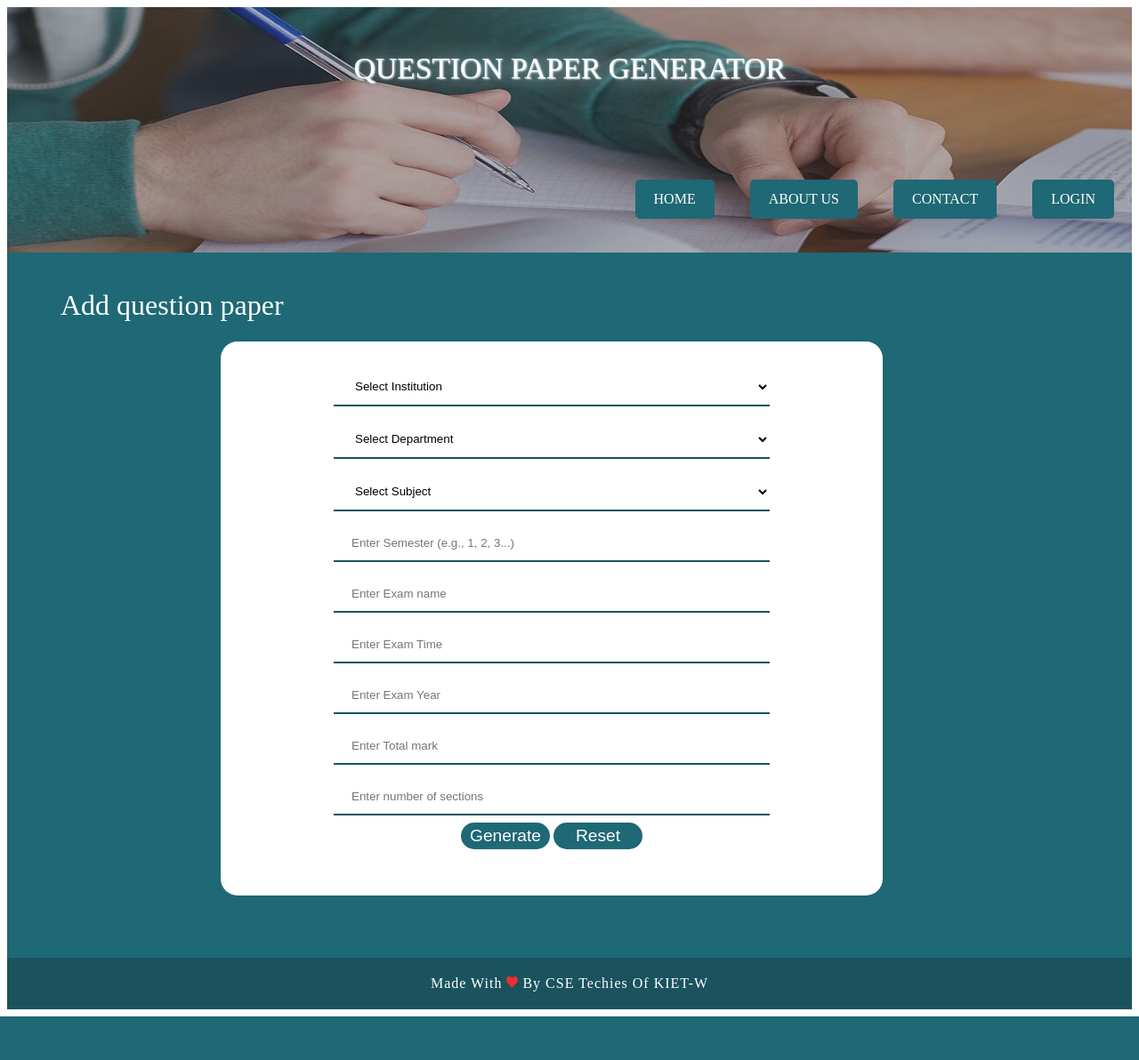
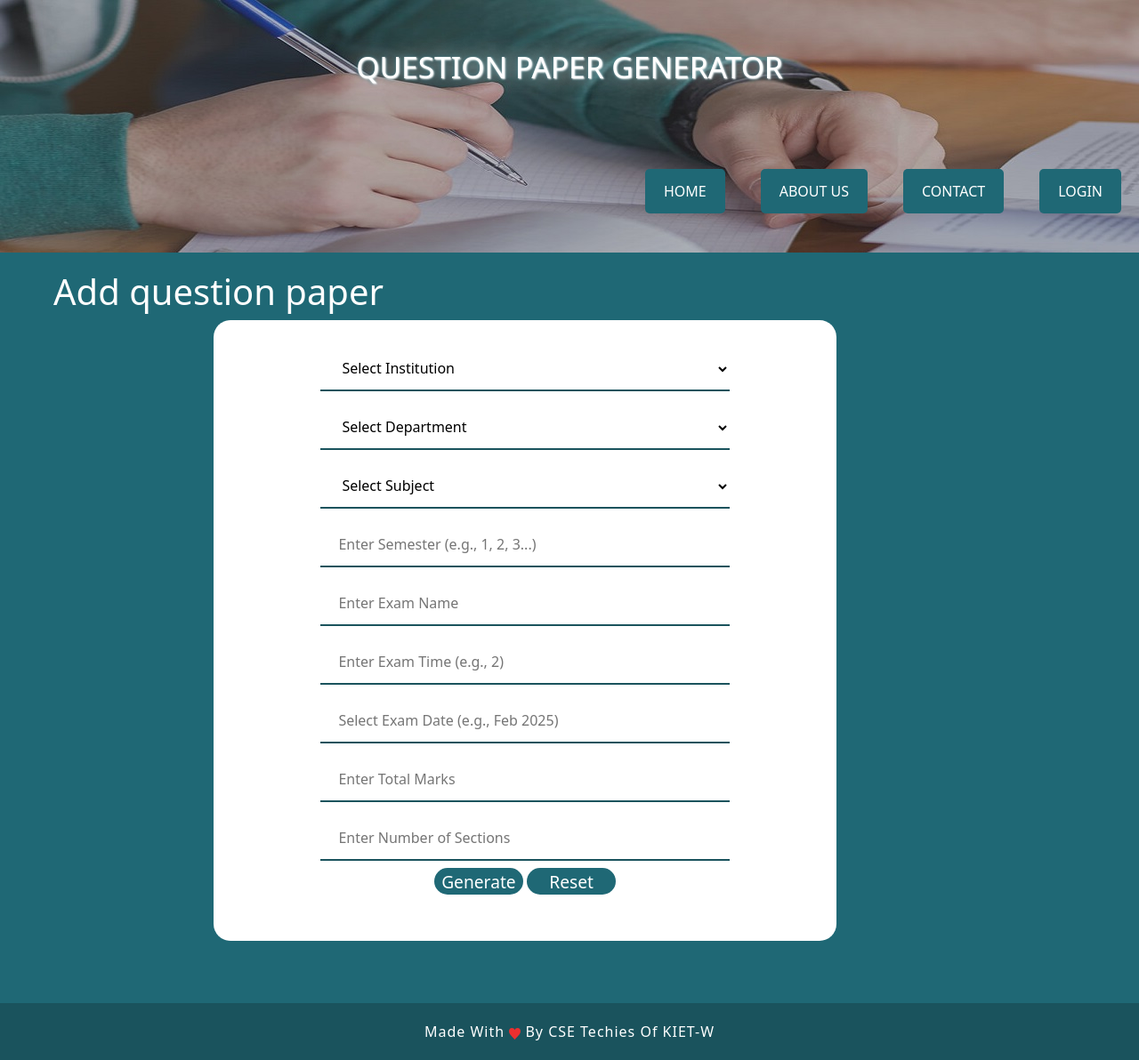
Before and after one commit to Sujith2248/DQPG, a PHP site: page /createPaper.php in a window 1280 px wide. Shown: the whole page at 89% size. Before the commit the page ends 1143 px from the top, so only its background shows below. Run offline with PHP 8.4, Linux system fonts and the light colour scheme; data that the repository does not hold is empty; some libraries are stand-ins or nearby versions.

Commit message:
createpaper and template

```diff
--- a/createPaper.php
+++ b/createPaper.php
@@ -58,10 +58,13 @@ $subjects = ($editMode) ? $question->getSubjectsByDepartmentId($questionData["de
 ?>
 <!DOCTYPE html>
 <html>
-
 <head>
-    <title><?= $editMode ? "Edit" : "Add" ?> Question paper</title>
+    <title><?= $editMode ? "Edit" : "Add" ?> Question Paper</title>
     <script src="https://code.jquery.com/jquery-3.6.0.min.js"></script>
+    <script src="https://code.jquery.com/ui/1.12.1/jquery-ui.min.js"></script>
+    <link rel="stylesheet" href="https://code.jquery.com/ui/1.12.1/themes/base/jquery-ui.css">
+    <link href="https://cdn.jsdelivr.net/npm/bootstrap@5.3.0/dist/css/bootstrap.min.css" rel="stylesheet">
+    <script src="https://cdn.jsdelivr.net/npm/bootstrap@5.3.0/dist/js/bootstrap.bundle.min.js"></script>
     <style type="text/css">
         .question-input {
             width: 70%;
@@ -109,7 +112,6 @@ $subjects = ($editMode) ? $question->getSubjectsByDepartmentId($questionData["de
         .bottom {
             position: inherit;
             background-color: rgb(31, 104, 117);
-            /* color: white; */
             padding: 20px;
             padding-left: 60px;
             margin: 10px 0px 0px 0px;
@@ -176,15 +178,12 @@ $subjects = ($editMode) ? $question->getSubjectsByDepartmentId($questionData["de
         }
     </style>
 </head>
-
 <body>
     <div class="bottom">
         <h1><?= $editMode ? "Edit" : "Add" ?> question paper</h1>
         <div class="box">
             <form id="questionPaperForm" name="login" action="questionPaperTemplate.php" method="post" class="form">
-
                 <!-- Institution Dropdown -->
-
                 <select name="institution" id="institution" required>
                     <option value="">Select Institution</option>
                     <?php foreach ($institutions as $inst) : ?>
@@ -204,11 +203,9 @@ $subjects = ($editMode) ? $question->getSubjectsByDepartmentId($questionData["de
                         </option>
                     <?php endforeach; ?>
                 </select>
-
                 <br>
 
                 <!-- Subject Dropdown -->
-
                 <select name="subject" id="subject" required>
                     <option value="">Select Subject</option>
                     <?php foreach ($subjects as $sub) : ?>
@@ -229,13 +226,12 @@ $subjects = ($editMode) ? $question->getSubjectsByDepartmentId($questionData["de
                     placeholder="Enter Semester (e.g., 1, 2, 3...)" />
                 <br>
 
-                <input type="text" id="examName" name="examName" placeholder="Enter Exam name" required><br>
-                <input type="text" name="time" id="time" placeholder="Enter Exam Time" required><br>
-                <input type="text" name="date" id="date" placeholder="Enter Exam Year" required><br>
-                <input type="text" name="totmarks" id="totmarks" placeholder="Enter Total mark" required><br>
-                <input type="text" name="noofsections" id="noofsections" placeholder="Enter number of sections" required><br>
+                <input type="text" id="examName" name="examName" placeholder="Enter Exam Name" required><br>
+                <input type="text" name="time" id="time" placeholder="Enter Exam Time (e.g., 2)" required><br>
+                <input type="text" name="date" id="date" placeholder="Select Exam Date (e.g., Feb 2025)" required><br>
+                <input type="text" name="totmarks" id="totmarks" placeholder="Enter Total Marks" required><br>
+                <input type="text" name="noofsections" id="noofsections" placeholder="Enter Number of Sections" required><br>
                 <div id="sectionsContainer"></div>
-
 
                 <div class="buttons">
                     <button type="submit" id="submit">Generate</button>
@@ -251,6 +247,19 @@ $subjects = ($editMode) ? $question->getSubjectsByDepartmentId($questionData["de
 
     <script>
         $(document).ready(function() {
+            // Initialize jQuery UI Datepicker
+            $("#date").datepicker({
+                dateFormat: "yy-mm",
+                changeMonth: true,
+                changeYear: true,
+                showButtonPanel: true,
+                onClose: function(dateText, inst) {
+                    var month = $("#ui-datepicker-div .ui-datepicker-month :selected").val();
+                    var year = $("#ui-datepicker-div .ui-datepicker-year :selected").val();
+                    $(this).datepicker('setDate', new Date(year, month, 1));
+                }
+            });
+
             $("#institution").change(function() {
                 let institutionId = $(this).val();
                 $.get("questions.class.php", {
@@ -275,12 +284,6 @@ $subjects = ($editMode) ? $question->getSubjectsByDepartmentId($questionData["de
                 }, "json");
             });
 
-
-        });
-    </script>
-
-    <script>
-        $(document).ready(function() {
             $('#noofsections').change(function() {
                 let sectionCount = $(this).val();
                 let sectionHtml = '';
@@ -295,9 +298,7 @@ $subjects = ($editMode) ? $question->getSubjectsByDepartmentId($questionData["de
                             </h2>
                             <div id="collapse${i}" class="accordion-collapse collapse show">
                                 <div class="accordion-body">
-
                                     <input type="number" placeholder="Number of Questions" class="form-control question-count" data-section="${i}" min="1">
-
                                     <select class="form-select question-method" placeholder="Question Selection" data-section="${i}">
                                         <option value="manual">Manual</option>
                                         <option value="random">Random</option>
@@ -356,15 +357,15 @@ $subjects = ($editMode) ? $question->getSubjectsByDepartmentId($questionData["de
             });
 
             // Handle Generate button
-            $('#generateBtn').click(function() {
+            $('#submit').click(function(e) {
                 if ($('#questionPaperForm')[0].checkValidity()) {
-                    alert('Form is valid! Generating question paper...');
+                    // Form is valid, proceed with submission
                 } else {
+                    e.preventDefault();
                     alert('Please fill out all required fields.');
                 }
             });
         });
     </script>
 </body>
-
 </html>
```
Also changed, not shown: questionPaperTemplate.php (line endings or trailing spaces). Lines whose indentation alone changed are shown as unchanged.
